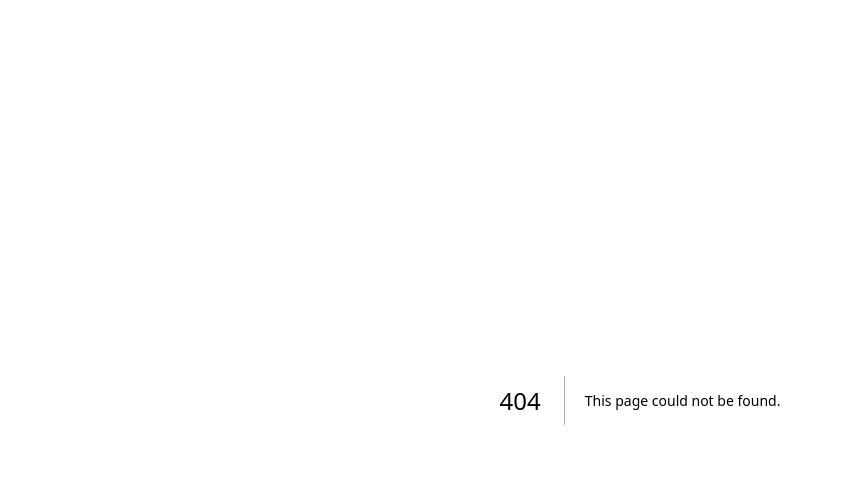
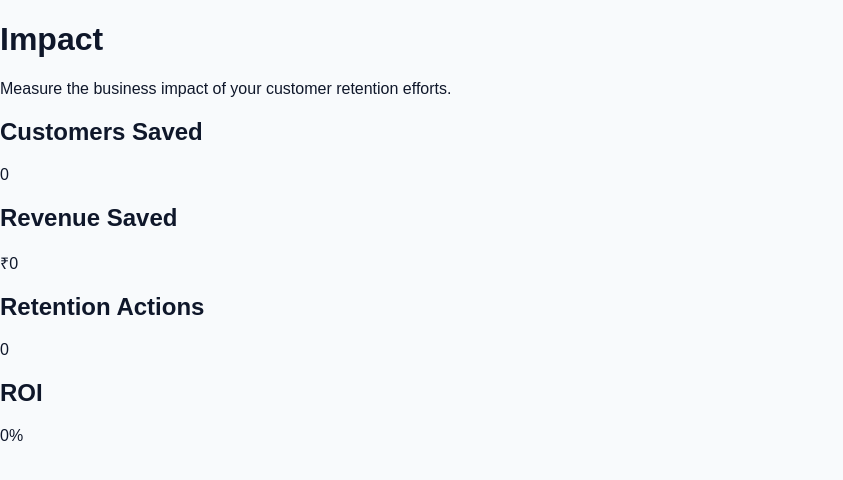
Before and after one commit to akshaybhardwaj411/ai-customer-retention-platform, a Next.js app in the folder frontend/: page /impact in a window 1280 px wide. Before the commit this address had no page. Shown: the top 480 px of the page, without its empty margins (0-843 px from the left). Built offline with nearby package versions, Linux system fonts and the light colour scheme.

Commit message:
Create ImpactPage component for business metrics

```diff
--- /dev/null
+++ b/frontend/app/impact/page.tsx
@@ -0,0 +1,31 @@
+export default function ImpactPage() {
+  return (
+    <main>
+      <h1>Impact</h1>
+
+      <p>
+        Measure the business impact of your customer retention efforts.
+      </p>
+
+      <section>
+        <h2>Customers Saved</h2>
+        <p>0</p>
+      </section>
+
+      <section>
+        <h2>Revenue Saved</h2>
+        <p>₹0</p>
+      </section>
+
+      <section>
+        <h2>Retention Actions</h2>
+        <p>0</p>
+      </section>
+
+      <section>
+        <h2>ROI</h2>
+        <p>0%</p>
+      </section>
+    </main>
+  );
+}
```
